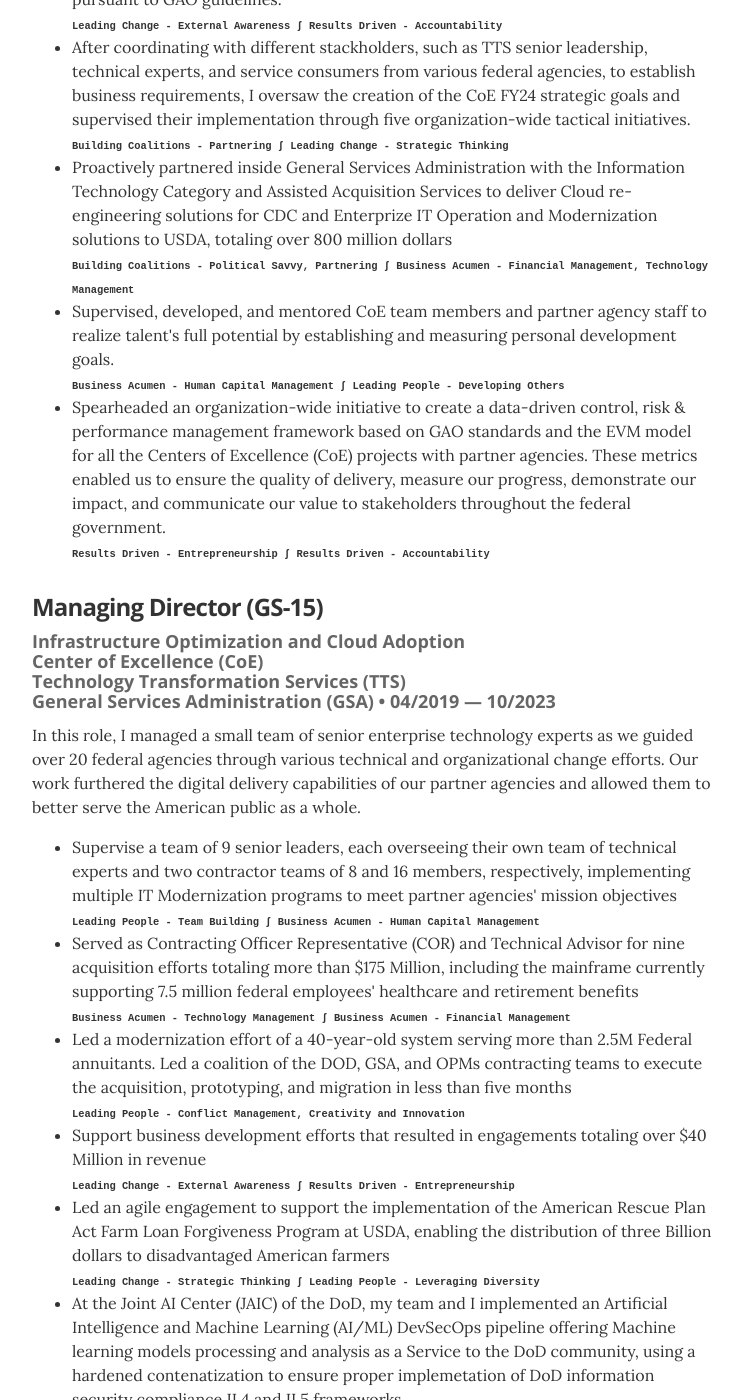
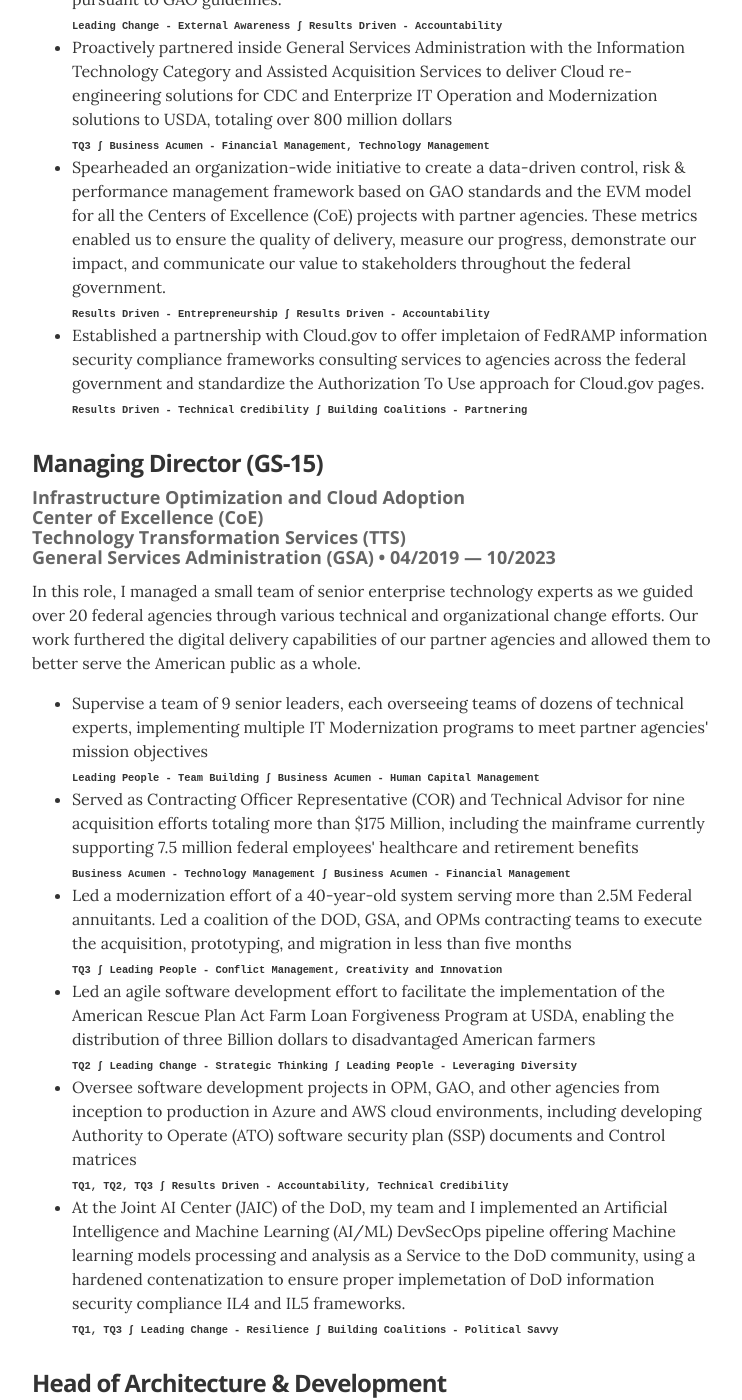
Before and after one commit to inuwashi/inuwashi.github.io, a Jekyll site: the page built from ses.html, in a window 1280 px wide and 1400 px high, scrolled down 1379 px. Shown: the whole window, without its empty margins (268-1010 px from the left). Built offline with Jekyll 4.4.1, drawn with Linux system fonts in a browser that asks for light colours; some of the changed text lies outside the part shown.

Commit message:
submitted

```diff
--- a/_data/experience.yml
+++ b/_data/experience.yml
@@ -20,10 +20,10 @@
       - text: Initiated the creation of an organization-wide risk and control management process pursuant to GAO guidelines.
       - ecq: Leading Change - External Awareness
       - ecq: Results Driven - Accountability
-    - bullet:
-      - text: After coordinating with different stackholders, such as TTS senior leadership, technical experts, and service consumers from various federal agencies, to establish business requirements, I oversaw the creation of the CoE FY24 strategic goals and supervised their implementation through five organization-wide tactical initiatives.
-      - ecq: Building Coalitions - Partnering
-      - ecq: Leading Change - Strategic Thinking
+    # - bullet:
+    #   - text: After coordinating with different stackholders, such as TTS senior leadership, technical experts, and service consumers from various federal agencies, to establish business requirements, I oversaw the creation of the CoE FY24 strategic goals and supervised their implementation through five organization-wide tactical initiatives.
+    #   - ecq: Building Coalitions - Partnering
+    #   - ecq: Leading Change - Strategic Thinking
     # - bullet:
     #   - text: Cultivated a delivery methodology and quality control processes to increase our impact on the federal government and the American public.
     #   - ecq: Results Driven - Problem Solving
@@ -40,13 +40,13 @@
     #   - ecq: Building Coalitions - Partnering
     - bullet:
       - text: Proactively partnered inside General Services Administration with the Information Technology Category and Assisted Acquisition Services to deliver Cloud re-engineering solutions for CDC and Enterprize IT Operation and Modernization solutions to USDA, totaling over 800 million dollars
-      - ecq: Building Coalitions - Political Savvy, Partnering
+      - ecq: TQ3
       - ecq: Business Acumen - Financial Management, Technology Management
-    - bullet:
-      - text: Supervised, developed, and mentored CoE team members and partner agency staff to realize talent's full potential by establishing
-      - text: and measuring personal development goals.
-      - ecq: Business Acumen - Human Capital Management
-      - ecq: Leading People - Developing Others
+    # - bullet:
+    #   - text: Supervised, developed, and mentored CoE team members and partner agency staff to realize talent's full potential by establishing
+    #   - text: and measuring personal development goals.
+    #   - ecq: Business Acumen - Human Capital Management
+    #   - ecq: Leading People - Developing Others
     # - bullet:
     #   - text: Spearheaded an organization-wide initiative to create data-driven performance metrics for all the Centers of Excellence (CoE) projects with partner agencies. These metrics enabled us to measure our progress, demonstrate our impact, and communicate the value to stakeholders throughout the federal government.
     #   - ecq: Results Driven - Entrepreneurship
@@ -64,11 +64,11 @@
     #   - text: Guided supervisors and leaders to ensure standardized performance management and equitable recognition of impact and challenges across the organization.
     #   - ecq: Leading People - Team Building
     #   - ecq: Business Acumen - Human Capital Management
-    # - bullet:
-    #   - text: Established a partnership with Cloud.gov to offer impletaion of FedRAMP information security compliance frameworks consulting services
-    #   - text: to agencies across the federal government and standardize the Authorization To Use approach for Cloud.gov pages.
-    #   - ecq: Results Driven - Technical Credibility
-    #   - ecq: Building Coalitions - Partnering
+    - bullet:
+      - text: Established a partnership with Cloud.gov to offer impletaion of FedRAMP information security compliance frameworks consulting services
+      - text: to agencies across the federal government and standardize the Authorization To Use approach for Cloud.gov pages.
+      - ecq: Results Driven - Technical Credibility
+      - ecq: Building Coalitions - Partnering
 
 
 # Infrastructure Optimization and Cloud Adoption
@@ -80,8 +80,7 @@
   summary: In this role, I managed a small team of senior enterprise technology experts as we guided over 20 federal agencies through various technical and organizational change efforts. Our work furthered the digital delivery capabilities of our partner agencies and allowed them to better serve the American public as a whole.
   bullets:
     - bullet:
-      - text: "Supervise a team of 9 senior leaders, each overseeing their own team of technical experts and two contractor teams of 8 and 16 members, "
-      - text: respectively, implementing multiple IT Modernization programs to meet partner agencies' mission objectives
+      - text: Supervise a team of 9 senior leaders, each overseeing teams of dozens of technical experts, implementing multiple IT Modernization programs to meet partner agencies' mission objectives
       - ecq: Leading People - Team Building
       - ecq: Business Acumen - Human Capital Management
     - bullet:
@@ -90,32 +89,31 @@
       - ecq: Business Acumen - Technology Management
       - ecq: Business Acumen - Financial Management
     - bullet:
-      - text: Led a modernization effort of a 40-year-old system serving more than 2.5M Federal annuitants. Led a coalition of the DOD, GSA, and OPMs contracting teams
-      - text: to execute the acquisition, prototyping, and migration in less than five months
+      - text: Led a modernization effort of a 40-year-old system serving more than 2.5M Federal annuitants. Led a coalition of the DOD, GSA, and OPMs contracting teams to execute the acquisition, prototyping, and migration in less than five months
+      - ecq: TQ3
       - ecq: Leading People - Conflict Management, Creativity and Innovation
-    - bullet:
-      - text: Support business development efforts that resulted in engagements totaling over $40 Million in revenue
-      - ecq: Leading Change - External Awareness
-      - ecq: Results Driven - Entrepreneurship
+    # - bullet:
+    #   - text: Support business development efforts that resulted in engagements totaling over $40 Million in revenue
+    #   - ecq: Leading Change - External Awareness
+    #   - ecq: Results Driven - Entrepreneurship
     # - bullet:
     #   - text: Serve as a technical subject matter expert on customer engagements, leading the adoption of new technological practices and implementing organizational change
     #   - text: management methodologies to support enterprise-wide adoption at seven partner agencies
     #   - ecq: Results Driven - Customer Service, Problem Solving, Technical Credibility
     - bullet:
-      - text: Led an agile engagement to support the implementation of the American Rescue Plan Act Farm Loan Forgiveness Program at USDA, enabling the distribution of three
-      - text: Billion dollars to disadvantaged American farmers
+      - text: Led an agile software development effort to facilitate the implementation of the American Rescue Plan Act Farm Loan Forgiveness Program at USDA, enabling the distribution of three Billion dollars to disadvantaged American farmers
+      - ecq: TQ2
       - ecq: Leading Change - Strategic Thinking
       - ecq: Leading People - Leveraging Diversity
-    # - bullet:
-    #   - text: Oversee software development projects in OPM, GAO, and other agencies from inception to production in Azure and AWS cloud environments, including developing
-    #   - text: Authority to Operate (ATO) software security plan (SSP) documents and Control matrices
-    #   - ecq: Results Driven - Accountability, Technical Credibility
+    - bullet:
+      - text: Oversee software development projects in OPM, GAO, and other agencies from inception to production in Azure and AWS cloud environments, including developing Authority to Operate (ATO) software security plan (SSP) documents and Control matrices
+      - ecq: TQ1, TQ2, TQ3
+      - ecq: Results Driven - Accountability, Technical Credibility
     # # - bullet:
     #   - text: Led a data analytics and agriculture science research effort with USDA's Farm Service Agency to identify and qualify producers for American Rescue Plan Act Benefits totaling up to $550 million
     - bullet:
-      - text: At the Joint AI Center (JAIC) of the DoD, my team and I implemented an Artificial Intelligence and Machine Learning (AI/ML) DevSecOps pipeline offering Machine
-      - text: learning models processing and analysis as a Service to the DoD community, using a hardened contenatization to ensure proper implemetation of DoD information security
-      - text: compliance IL4 and IL5 frameworks.
+      - text: At the Joint AI Center (JAIC) of the DoD, my team and I implemented an Artificial Intelligence and Machine Learning (AI/ML) DevSecOps pipeline offering Machine learning models processing and analysis as a Service to the DoD community, using a hardened contenatization to ensure proper implemetation of DoD information security compliance IL4 and IL5 frameworks.
+      - ecq: TQ1, TQ3
       - ecq: Leading Change - Resilience
       - ecq: Building Coalitions - Political Savvy
     # - bullet:
@@ -154,26 +152,23 @@
   summary: Beeks Financial Cloud is a UK-based low-latency infrastructure service provider for institutional capital markets. In this role, I created the Software Development and System Architecture Practice. Established the Infrastructure as a Service (IaaS) and Platform as a Service (PaaS) offerings then designed and scaled the cloud automation systems that became the primary offering of the firm.
   bullets:
     - bullet:
-      - text: Partnered with the leadership, infrastructure, security, business development, and network operation teams at Beeks to
-      - text: determine an Enterprise Architecture and Cybersecurity strategy focused on iterative, continuous system standardization and modernization
-      - text: across global business operations.
+      - text: Partnered with the leadership, infrastructure, security, business development, and network operation teams at Beeks to determine an Enterprise Architecture and Cybersecurity strategy focused on iterative, continuous system standardization and modernization across global business operations.
+      - ecq: TQ1, TQ2
       - ecq: Building Coalitions - Influencing/Negotiating
       - ecq: Leading Change - Vision
     # - bullet:
     #   - text: Ensured that our hosting and service operation met the requirements of information security compliance frameworks ISO 27001 and our financial
     #   - text: processing systems were PCI compliant.
     - bullet:
-      - text: Lead the planning, management and direction of the Beeks Cloud offering, evolving Beaks from a traditional infrastructure provider
-      - text: to a modern Cloud Infrastructure as a service provider
+      - text: Lead the planning, management and direction of the Beeks Cloud offering, evolving Beaks from a traditional infrastructure provider to a modern Cloud Infrastructure as a service provider
       - ecq: Leading Change - Creativity and Innovation, Strategic Thinking
     - bullet:
-      - text: Created, trained, and Supervised a team of 8 developers and systems engineers to establish a robust automation system that efficiently manages thousands
-      - text: of virtual machines and bare-metal servers. Drove down operating costs by over $50,000 annually
+      - text: Created, trained, and Supervised a team of 8 developers and systems engineers to establish a robust automation system that efficiently manages thousands of virtual machines and bare-metal servers. Drove down operating costs by over $50,000 annually
+      - ecq: TQ2
       - ecq: Leading People - Developing Others, Team Building
       - ecq: Business Acumen - Financial Management
     - bullet:
-      - text: Established an IaaS offering used by hundreds of clients and business partners, improving the availability, ease of access, and efficiency surrounding
-      - text: client infrastructure management and shortened the sales and delivery cycle from weeks to minutes
+      - text: Established an IaaS offering used by hundreds of clients and business partners, improving the availability, ease of access, and efficiency surrounding client infrastructure management and shortened the sales and delivery cycle from weeks to minutes
       - ecq: Business Acumen - Financial Management, Technology Management
 
 # VT CTO
@@ -189,6 +184,7 @@
       - ecq: Leading Change - Strategic Thinking
     - bullet:
       - text: Managed and guided the professional development of a team of over 60 developers and system administrators across four countries
+      - ecq: TQ2
       - ecq:  Leading People - Conflict Management, Developing Others, Team Building
     # - bullet:
     #   - text: Worked with the CEO and CIO to establish and implement organizational policy
@@ -197,8 +193,7 @@
       - text: Managed the technical aspects of mergers and acquisitions efforts and integrated new teams and technologies into the organization
     - bullet:
       - text: Designed and implemented an Information Security Policy to meet the requirements of the information security compliance frameworks of
-      - text: the US Financial Industry Regulatory Authority  (FINRA), UK Financial Conduct Authority (FCA), British Virgin Island Financial Services
-      - text: Commission (FSC), and the European Union European System of Financial Supervision (ESFS)
+      - text: the US Financial Industry Regulatory Authority  (FINRA), UK Financial Conduct Authority (FCA), British Virgin Island Financial Services Commission (FSC), and the European Union European System of Financial Supervision (ESFS)
       - ecq: Leading Change - External Awareness
       - ecq: Building Coalitions - Political Savvy
     - bullet:
--- a/_data/highlights.yml
+++ b/_data/highlights.yml
@@ -1,11 +1,13 @@
 # Highlights
 # - highlight: As the Managing Director of Infrastructure Optimization and Cloud Adoption Center of Excellence (CoE) of the General Service Administration, I led teams deployed to 22 federal agencies. My team led technological modenization efforts to improve the public experience and access to government service
-# - highlight: Stabilized Office of Personnel and Management's mainframe after data breach impacted over 14M people in and outside government. Created a roadmap for a mainframe recovery plan and utilized GSA resources to create the acquisition package successfully delivering in under one year. Coordinated multiple stakeholders, including the OPM Director, GSA Administrator, CIO, OCIO, GSAIT, Contractor, and the CoE team.
-- highlight: As the Chief Technical Officer of Visual Trading Systems, I led cross-functional development and infrastructure teams utilizing various tech stacks to integrate complex, interrelated systems that offer order-clearing services and low-latency trade routing solutions for the foreign exchange market.
-- highlight: Led CoE at the Office of Personnel and Management in building a new retirement system calculator and enterprise data infrastructure that impacts over 7.5M federal employees and reduces legacy technology, starting the agency's migration to the cloud
-- highlight: Forged the organizational and technical change strategy at Beeks Financial Cloud with the buy-in of internal and external  stakeholders to develop Infrastructure as a Service (IaaS) capabilities, transforming Beeks into a competitive, secure cloud provider
+- highlight: Established a relationship with the leadership, infrastructure, security, business development, and network operation teams at Beeks to determine an Enterprise Architecture and Cybersecurity strategy focused on iterative, continuous system standardization and modernization across global business operations. [TQ1]
+- highlight: Forged the organizational and technical change strategy at Beeks Financial Cloud with the buy-in of internal and external  stakeholders to develop Infrastructure as a Service (IaaS) capabilities, transforming Beeks into a competitive, secure cloud provider [TQ2]
+- highlight: Stabilized Office of Personnel and Management's mainframe after data breach impacted over 14M people in and outside government. Created a roadmap for a mainframe service recovery plan, ATO, implemtaiton process, and the acquisition package successfully delivering in under one year. [TQ3]
+#Coordinated multiple stakeholders, including the OPM Director, GSA Administrator, CIO, OCIO, GSAIT, Contractor, and the CoE team.
+#- highlight: As the Chief Technical Officer of Visual Trading Systems, I led cross-functional development and infrastructure teams utilizing various tech stacks to integrate complex, interrelated systems that offer order-clearing services and low-latency trade routing solutions for the foreign exchange market.
+#- highlight: Led CoE at the Office of Personnel and Management in building a new retirement system calculator and enterprise data infrastructure that impacts over 7.5M federal employees and reduces legacy technology, starting the agency's migration to the cloud
 # - highlight: Orchestrated over sixty developers distributed worldwide utilizing varied technical stacks to craft a unified product vision that defined Visual Trading's offerings
 # - highlight: Founded GallantVPS and established its development team, creating a unique solution used by 14,000 users and leading to an acquisition by our largest competitor
 # - highlight: After coordinating with different stackholders, such as TTS senior leadership, technical experts, and service consumers from various federal agencies, to establish business requirements, I oversaw the creation of the CoE FY24 strategic goals and supervised their implementation through five organization-wide tactical initiatives.
-# - highlight: Established a relationship with the leadership, infrastructure, security, business development, and network operation teams at Beeks to determine an Enterprise Architecture and Cybersecurity strategy focused on iterative, continuous system standardization and modernization across global business operations.
+
 # - highlight: Spearheaded an organization-wide initiative to create data-driven performance metrics using a standard set of Objectives and Key Results (OKRs) for all Center of Excellence (CoE) projects with partner agencies. These metrics enabled us to measure our progress, demonstrate our impact, and communicate the value to stakeholders throughout the federal government.
```
